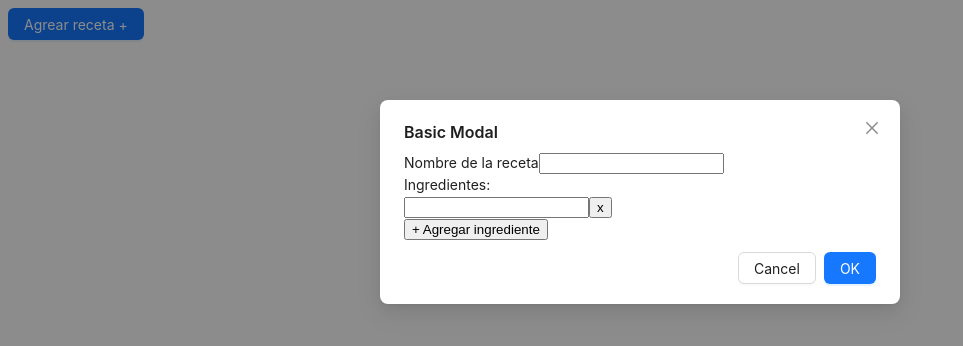
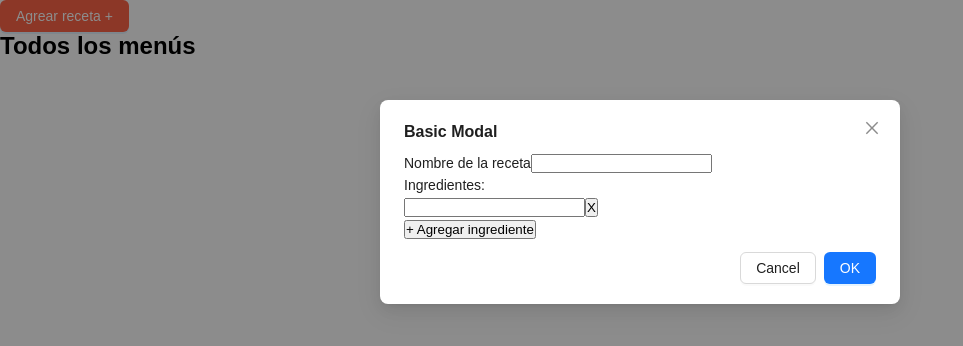
Before and after one commit to ZoltanMG/manymenu-front, a React (Create React App) app: page / in a window 1280 px wide. Both pictures are taken after a click on the button "Agrear receta +". Shown: the top 346 px of the page, without its empty margins (0-963 px from the left). Built offline with nearby package versions, Linux system fonts and the light colour scheme.

Commit message:
se agregan algunos estilo

```diff
--- a/src/App.jsx
+++ b/src/App.jsx
@@ -1,15 +1,12 @@
 import { useEffect, useState } from "react";
-import { NewRecipe } from "./components/newRecipe/newRecioe";
+import { NewRecipe } from "./components/newRecipe/newRecipe";
+import { AllRecipes } from "./components/allRecipes/allRecipes";
 
 function App() {
   const url = "http://127.0.0.1:5000";
   const getRecipes = () => fetch(
     url,
-    {
-      method: 'GET',
-      headers: {
-        "Content-Type": "application/json",
-      }
+    {method: 'GET',headers: { "Content-Type": "application/json" }
     }).then((res) => res.json());
   const [recipes, setRecipes] = useState([])
 
@@ -17,37 +14,10 @@ function App() {
     getRecipes().then((data) => setRecipes(data));
   }, []);
 
-  const deleteRecipe = (id) => {
-    let tmpRecipes = recipes.filter((recipe) => recipe.id !== id)
-    setRecipes(tmpRecipes)
-    fetch(
-      "http://127.0.0.1:5000/reseta",
-      {
-        method: 'DELETE',
-        headers: {
-          "Content-Type": "application/json",
-        },
-        body: JSON.stringify({
-          "id": id
-        })
-      })
-  }
-
   return (
-    <div className="App">
-      <div>
-        <NewRecipe recipes={recipes} setRecipes={setRecipes}></NewRecipe>
-      </div>
-      {
-        recipes.map((recipe, index) => {
-          return (
-            <div key={index}>
-              <button onClick={() => deleteRecipe(recipe.id)}>x</button>
-              <div>{recipe.recipe_name}</div>
-            </div>
-          )
-        })
-      }
+    <div>
+      <NewRecipe recipes={recipes} setRecipes={setRecipes} />
+      <AllRecipes recipes={recipes} setRecipes={setRecipes}/>
     </div>
   );
 }
--- /dev/null
+++ b/src/components/allRecipes/allRecipes.jsx
@@ -0,0 +1,32 @@
+export function AllRecipes(props) {
+    const deleteRecipe = (id) => {
+        let tmpRecipes = props.recipes.filter((recipe) => recipe.id !== id)
+        props.setRecipes(tmpRecipes)
+        fetch(
+          "http://127.0.0.1:5000/reseta",
+          {
+            method: 'DELETE',
+            headers: {
+              "Content-Type": "application/json",
+            },
+            body: JSON.stringify({
+              "id": id
+            })
+          })
+      }
+    return (
+        <>
+            <h2>Todos los menús</h2>
+            {
+                props.recipes.map((recipe, index) => {
+                    return (
+                        <div key={index}>
+                            <button onClick={() => deleteRecipe(recipe.id)}>x</button>
+                            <div>{recipe.recipe_name}</div>
+                        </div>
+                    )
+                })
+            }
+        </>
+    )
+}
--- /dev/null
+++ b/src/components/newRecipe/newRecipe.css
@@ -0,0 +1,32 @@
+.btn-agregar-receta {
+    background-color: #ff6347;
+}
+
+.btn-agregar-receta:hover {
+    background-color: #f57e69;
+}
+
+.error-create-recipe {
+    background-color: #ee3131;
+    color: white;
+    padding: 15px;
+    display: flex;
+    border-radius: 4px;
+}
+
+.error-create-recipe button{
+    color: #ee3131;
+    border: none;
+    padding: 0px 7px;
+    border-radius: 50px;
+    cursor: pointer;
+    margin-right: 10px;
+    transition: 280ms;
+}
+
+.error-create-recipe button:hover {
+    background-color: #ef6d6d;
+    color: white;
+    transition: 280ms;
+
+}
--- a/src/components/newRecipe/newRecioe.jsx
+++ b/src/components/newRecipe/newRecipe.jsx
@@ -1,27 +1,26 @@
 import { Button, Modal } from 'antd';
 import { useState } from "react";
-
+import './newRecipe.css'
 
 export function NewRecipe(props) {
-    const [nameRecipe, setNameRecipe] = useState("");
-    const [isModalOpen, setIsModalOpen] = useState(false);
     const [ingredients, setIngredients] = useState([{ "ingredient": "" }]);
     const [errorIngredients, setErrorIngredients] = useState(false);
-    const showModal = () => {
-        setIsModalOpen(true);
-    };
+    const [isModalOpen, setIsModalOpen] = useState(false);
+    const [nameRecipe, setNameRecipe] = useState("");
+
+    const showModal = () => setIsModalOpen(true)
     const handleOk = () => {
         let ingredientToSend = ingredients.filter(ingredient => ingredient.ingredient !== "")
         ingredientToSend = ingredientToSend.map(ingredient => {
             return (ingredient.ingredient)
         })
         if (nameRecipe === "") {
-            setErrorIngredients("Indique el nombre de la reseta")
+            setErrorIngredients("Indique el nombre de la reseta.")
         } else {
-            const body = JSON.stringify({
+            const body = {
                 "recipe_name": nameRecipe,
                 "ingredients": ingredientToSend
-            })
+            }
             fetch(
                 "http://127.0.0.1:5000/reseta",
                 {
@@ -29,10 +28,9 @@ export function NewRecipe(props) {
                     headers: {
                         "Content-Type": "application/json",
                     },
-                    body: body
+                    body: JSON.stringify(body)
                 })
-            let tempRecipes0 = [props.recipes]
-            let tempRecipes = [...tempRecipes0]
+            let tempRecipes = [...props.recipes]
             tempRecipes.push(body)
             props.setRecipes(tempRecipes)
             setIsModalOpen(false);
@@ -44,7 +42,7 @@ export function NewRecipe(props) {
 
     const addIngredient = () => {
         if (ingredients[ingredients.length - 1].ingredient === "") {
-            setErrorIngredients("Escribe un ingrediente antes de agragar un campo nuevo")
+            setErrorIngredients("Escribe un ingrediente antes de agragar un nuevo campo.")
         } else {
             let temp = [...ingredients]
             temp.push({ "ingredient": "" })
@@ -54,9 +52,7 @@ export function NewRecipe(props) {
 
     const removeIngredient = (index) => {
         let temp = ingredients
-        console.log(temp);
         temp = temp.filter((ingredient) => ingredient.ingredient !== temp[index].ingredient)
-        console.log(temp);
         setIngredients(temp)
     }
 
@@ -68,12 +64,12 @@ export function NewRecipe(props) {
 
     return (
         <>
-            <Button type="primary" onClick={showModal}>
+            <Button className='btn-agregar-receta' type="primary" onClick={showModal}>
                 Agrear receta +
             </Button>
             <Modal title="Basic Modal" open={isModalOpen} onOk={handleOk} onCancel={handleCancel}>
                 <label>Nombre de la receta</label>
-                <input type="text" onChange={(event) => setNameRecipe(event.target.value)}/>
+                <input type="text" onChange={(event) => setNameRecipe(event.target.value)} />
                 <br></br>
                 <label>Ingredientes:</label>
                 {
@@ -81,15 +77,15 @@ export function NewRecipe(props) {
                         return (
                             <div key={index}>
                                 <input type="text" value={ingredients[index].ingredient} onChange={(event) => onChangeIngredients(event.target.value, index)}></input>
-                                <button onClick={() => removeIngredient(index)}>x</button>
+                                <button onClick={() => removeIngredient(index)}>X</button>
                             </div>
                         )
                     })
                 }
                 <button onClick={() => addIngredient()}>+ Agregar ingrediente</button>
                 {errorIngredients &&
-                    <div>
-                        <button onClick={() => setErrorIngredients(false)}>x</button>
+                    <div  className="error-create-recipe">
+                        <button onClick={() => setErrorIngredients(false)}>X</button>
                         <p>{errorIngredients}</p>
                     </div>
                 }
--- /dev/null
+++ b/src/index.css
@@ -0,0 +1,5 @@
+* {
+    margin: 0px;
+    padding: 0px;
+    font-family: sans-serif;
+}
--- a/src/index.js
+++ b/src/index.js
@@ -1,6 +1,7 @@
 import React from 'react';
 import ReactDOM from 'react-dom/client';
 import App from './App';
+import './index.css'
 
 const root = ReactDOM.createRoot(document.getElementById('root'));
 root.render(
```
Also changed, not shown: src/components/allRecipes/allRecipes.css (added).
